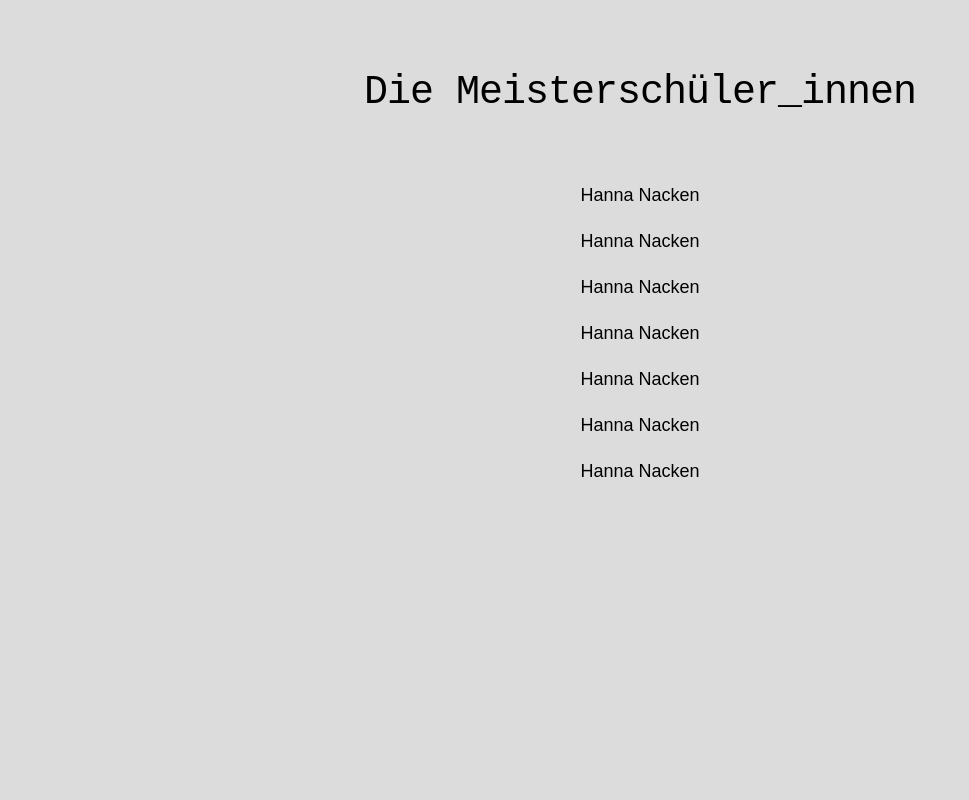
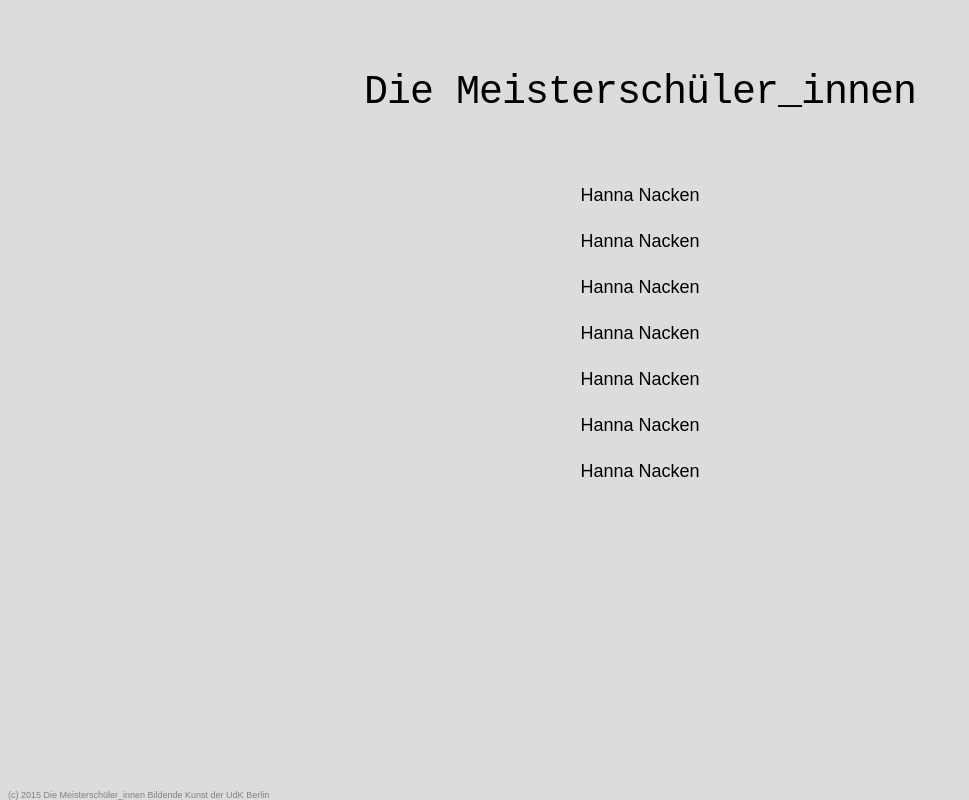
Before and after one commit to Siaquila/Meisterschueler, a plain HTML site: page index.html in a window 1280 px wide. Shown: the whole page, without its empty margins (0-969 px from the left). Drawn offline with Linux system fonts and the light colour scheme.

Commit message:
Copyright hinzugefügt

```diff
--- a/index.html
+++ b/index.html
@@ -23,7 +23,8 @@
   			<li><h2>Hanna Nacken</h2><div class="Adresse">Plumpsstraße 33</div></li>
   		</ul>
 	</section>
-	<section id="Kontakt">
+	<section id="impressum">
+		(c) 2015 Die Meisterschüler_innen Bildende Kunst der UdK Berlin
 	</section>
   </body>
 </html>
--- a/stylesheets/screen.css
+++ b/stylesheets/screen.css
@@ -46,3 +46,5 @@ a {color:black !important; text-decoration:none;}
   .Adresse {margin-bottom:-65px; /*Namen rücken stärker zusammen*/}
   h2 {font-size:17px;}
 }
+
+section#impressum {color:grey;font-size:9px; position:fixed;bottom:0px;}
```
